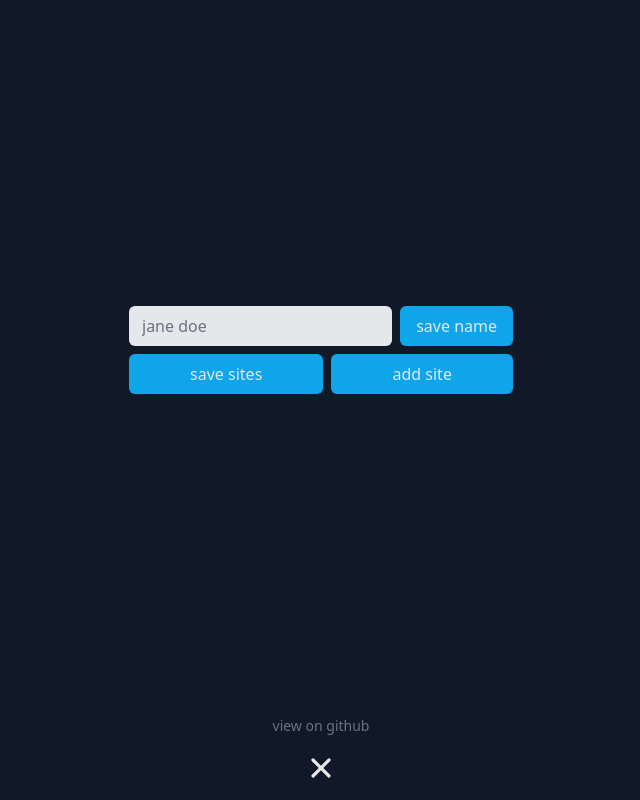
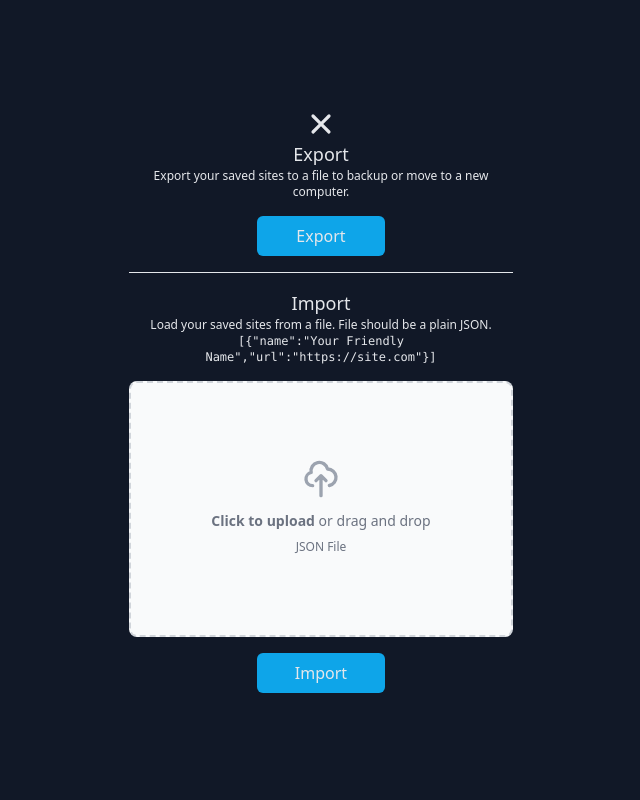
Before and after one commit to paulbrickwell/openpage-app, a Nuxt app: page / in a window 1280 px wide. Both pictures are taken after a click on the element 640 px from the left and 768 px from the top of the page. Shown: the whole page, without its empty margins (319-959 px from the left). Built offline with nearby package versions, Linux system fonts and the light colour scheme.

Commit message:
import export

```diff
--- /dev/null
+++ b/components/ExportImport.vue
@@ -0,0 +1,131 @@
+<template>
+  <div
+    class="absolute bg-gray-900 top-0 left-0 w-screen h-screen flex flex-col justify-center items-center"
+  >
+    <div @click="settingsStore.toggleExportImport()" class="cursor-pointer">
+      <svg
+        xmlns="http://www.w3.org/2000/svg"
+        class="h-8 w-8 fill-gray-200 hover:fill-gray-400"
+        viewBox="0 0 20 20"
+      >
+        <path
+          fill-rule="evenodd"
+          d="M4.293 4.293a1 1 0 011.414 0L10 8.586l4.293-4.293a1 1 0 111.414 1.414L11.414 10l4.293 4.293a1 1 0 01-1.414 1.414L10 11.414l-4.293 4.293a1 1 0 01-1.414-1.414L8.586 10 4.293 5.707a1 1 0 010-1.414z"
+          clip-rule="evenodd"
+        />
+      </svg>
+    </div>
+    <div class="flex flex-col items-center text-center w-full md:w-96">
+      <div class="border-b pb-4 mb-4">
+        <div class="text-lg">Export</div>
+        <div class="text-xs mb-4">
+          Export your saved sites to a file to backup or move to a new computer.
+        </div>
+        <button
+          @click.prevent="exportSites"
+          class="px-4 py-1 h-10 rounded-md w-32 bg-sky-500 text-gray-200"
+        >
+          Export
+        </button>
+      </div>
+      <div class="w-full pb-4">
+        <div class="text-lg">Import</div>
+        <div class="text-xs mb-4">
+          Load your saved sites from a file. File should be a plain JSON.
+          <code>[{"name":"Your Friendly Name","url":"https://site.com"}]</code>
+        </div>
+        <div class="flex justify-center items-center w-full">
+          <label
+            for="dropzone-file"
+            class="flex flex-col justify-center items-center w-full h-64 bg-gray-50 rounded-lg border-2 border-gray-300 border-dashed cursor-pointer dark:hover:bg-bray-800 dark:bg-gray-700 hover:bg-gray-100 dark:border-gray-600 dark:hover:border-gray-500 dark:hover:bg-gray-600"
+          >
+            <div class="flex flex-col justify-center items-center pt-5 pb-6">
+              <svg
+                class="mb-3 w-10 h-10 text-gray-400"
+                fill="none"
+                stroke="currentColor"
+                viewBox="0 0 24 24"
+                xmlns="http://www.w3.org/2000/svg"
+              >
+                <path
+                  stroke-linecap="round"
+                  stroke-linejoin="round"
+                  stroke-width="2"
+                  d="M7 16a4 4 0 01-.88-7.903A5 5 0 1115.9 6L16 6a5 5 0 011 9.9M15 13l-3-3m0 0l-3 3m3-3v12"
+                ></path>
+              </svg>
+              <p class="mb-2 text-sm text-gray-500 dark:text-gray-400">
+                <span class="font-semibold">Click to upload</span> or drag and
+                drop
+              </p>
+              <p class="text-xs text-gray-500 dark:text-gray-400">JSON File</p>
+            </div>
+            <input
+              id="dropzone-file"
+              type="file"
+              class="hidden"
+              @change="selectFile"
+            />
+          </label>
+        </div>
+      </div>
+      <div>
+        <button
+          @click.prevent="importSites"
+          class="px-4 py-1 h-10 rounded-md w-32 bg-sky-500 text-gray-200"
+        >
+          Import
+        </button>
+      </div>
+    </div>
+  </div>
+</template>
+
+<script setup>
+import { useSettingsStore } from "@/stores/SettingsStore";
+const settingsStore = useSettingsStore();
+</script>
+
+<script>
+import { useSettingsStore } from "@/stores/SettingsStore";
+
+export default {
+  data() {
+    return {
+      file: null,
+    };
+  },
+  methods: {
+    selectFile(event) {
+      this.file = event.target.files[0];
+    },
+    exportSites() {
+      const settingsStore = useSettingsStore();
+      let sites = JSON.stringify(settingsStore.sites);
+      const downloadToFile = (content, filename, contentType) => {
+        const a = document.createElement("a");
+        const file = new Blob([content], { type: contentType });
+        a.href = URL.createObjectURL(file);
+        a.download = filename;
+        a.click();
+        URL.revokeObjectURL(a.href);
+      };
+      downloadToFile(sites, "openpage-export.json", "application/json");
+    },
+    importSites() {
+      const settingsStore = useSettingsStore();
+      let file = this.file;
+      let reader = new FileReader();
+      if (!file || file.type !== "application/json") return;
+      reader.readAsText(file);
+      reader.onload = function () {
+        settingsStore.sites = JSON.parse(reader.result);
+        settingsStore.saveSites();
+      };
+      reader.onerror = function () {
+        console.log(reader.error);
+      };
+    },
+  },
+};
+</script>
--- a/components/Settings.vue
+++ b/components/Settings.vue
@@ -1,5 +1,5 @@
 <template>
-  <div class="bg-gray-900 h-screen w-screen flex flex-col grow p-4">
+  <div class="relative bg-gray-900 h-screen w-screen flex flex-col grow p-4">
     <div class="flex flex-col items-center justify-center grow">
       <div class="flex gap-2 w-full md:w-96 mb-2">
         <input
@@ -63,6 +63,13 @@
           add site
         </button>
       </div>
+      <div
+        class="mt-4 text-xs underline cursor-pointer"
+        @click="settingsStore.toggleExportImport()"
+      >
+        Export / Import Sites
+      </div>
+      <ExportImport v-if="!settingsStore.exportimport" />
     </div>
     <div
       class="flex flex-col justify-center items-center mt-8 cursor-pointer"
--- a/stores/SettingsStore.js
+++ b/stores/SettingsStore.js
@@ -7,6 +7,7 @@ export const useSettingsStore = defineStore({
       username: "",
       sites: [],
       settings: false,
+      exportimport: false,
       greeting: "",
     };
   },
@@ -51,6 +52,9 @@ export const useSettingsStore = defineStore({
     toggleSettings() {
       this.settings = !this.settings;
     },
+    toggleExportImport() {
+      this.exportimport = !this.exportimport;
+    },
   },
   getters: {},
 });
```
